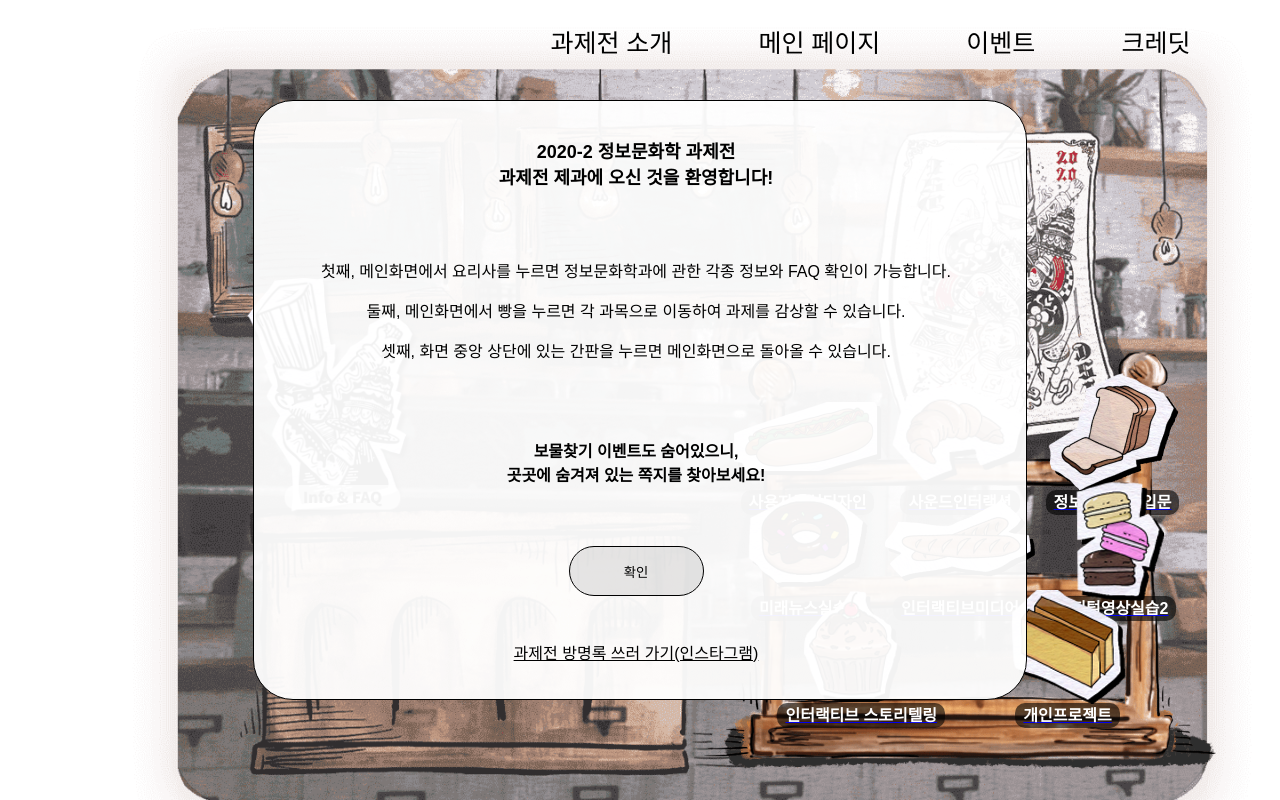
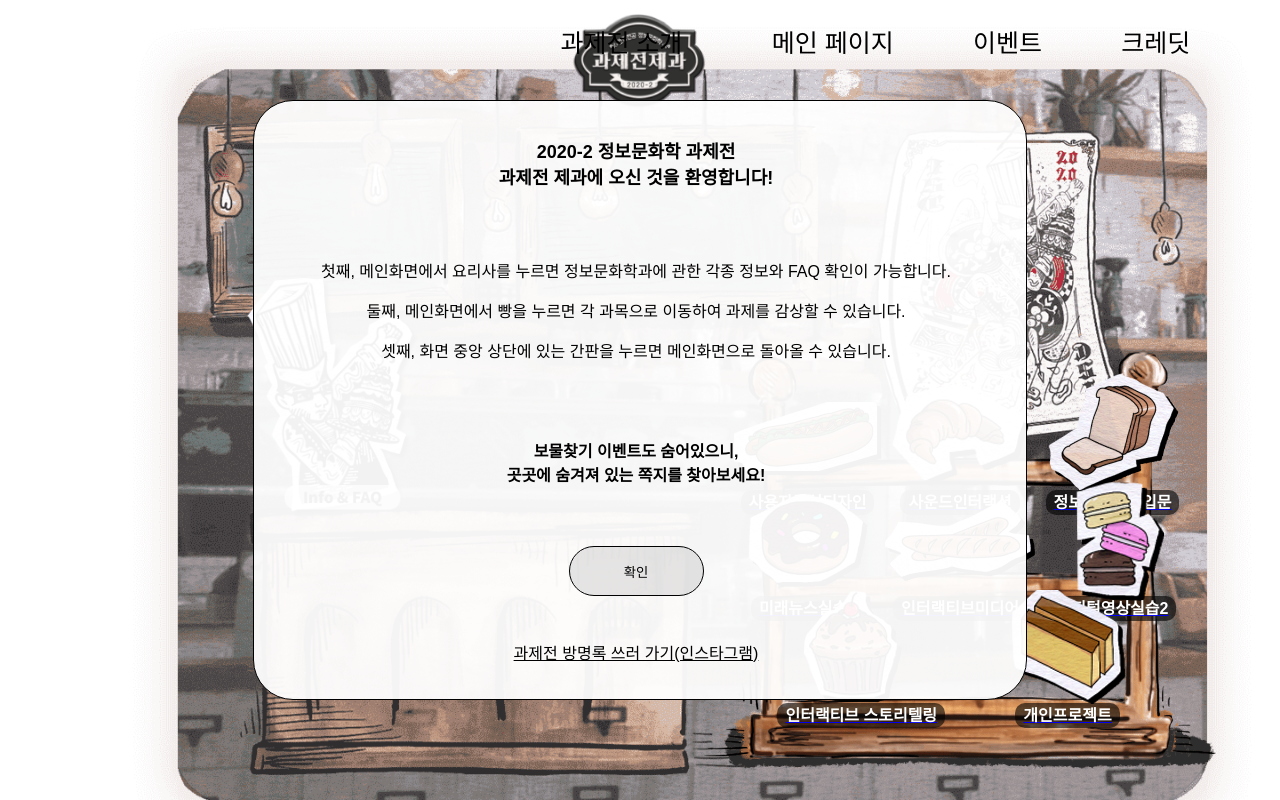
Before and after one commit to isc-exhibition/exhibition-web, a React (Create React App) app: page /main in a window 1280 px wide. Built offline with nearby package versions, Linux system fonts and the light colour scheme.

Commit message:
:sparkles: add back button to header

```diff
--- a/src/components/Header/Header.module.scss
+++ b/src/components/Header/Header.module.scss
@@ -3,4 +3,12 @@
     top: 0%;
     width: 100vw;
     height: 15vh;
+
+    .backButton {
+        position: absolute;
+        top: 25%;
+        left: 8%;
+        font-size: 23px;
+        color: white;
+    }
 }
--- a/src/components/Header/Header.tsx
+++ b/src/components/Header/Header.tsx
@@ -1,4 +1,5 @@
 import React from 'react';
+import { Link } from 'react-router-dom';
 import styles from './Header.module.scss';
 import Navbar from '../Navbar/Navbar';
 import LogoButton from '../LogoButton/LogoButton';
@@ -6,6 +7,7 @@ import LogoButton from '../LogoButton/LogoButton';
 function Header() {
   return (
     <div className={styles.header}>
+      <Link to="/main" className={styles.backButton}><i className="fas fa-arrow-left" /></Link>
       <LogoButton />
       <Navbar />
     </div>
--- a/src/components/LogoButton/LogoButton.module.scss
+++ b/src/components/LogoButton/LogoButton.module.scss
@@ -5,9 +5,3 @@
     max-height: 100px;
     left: 50%;
 }
-
-@media (min-width: 800px) {
-    .logoButton {
-        display: none;
-    }
-}
--- a/src/components/Navbar/Navbar.module.scss
+++ b/src/components/Navbar/Navbar.module.scss
@@ -209,7 +209,7 @@
         .infoMenuButton {
             text-align: left;
             font-size: 25px;
-            padding: 0;
+            padding: 10px;
             background: none;
             border: none;
             outline: none;
--- a/src/pages/MainPage/MainPage.tsx
+++ b/src/pages/MainPage/MainPage.tsx
@@ -17,11 +17,11 @@ function MainPage() {
   return (
     <>
       <BackgroundImage backgroundImageUrl={backgroundImageUrl} />
-      <Header />
       <div className={styles.mainPageContainer}>
         <InfoNpc />
         <SubjectList />
       </div>
+      <Header />
 
     </>
   );
```
